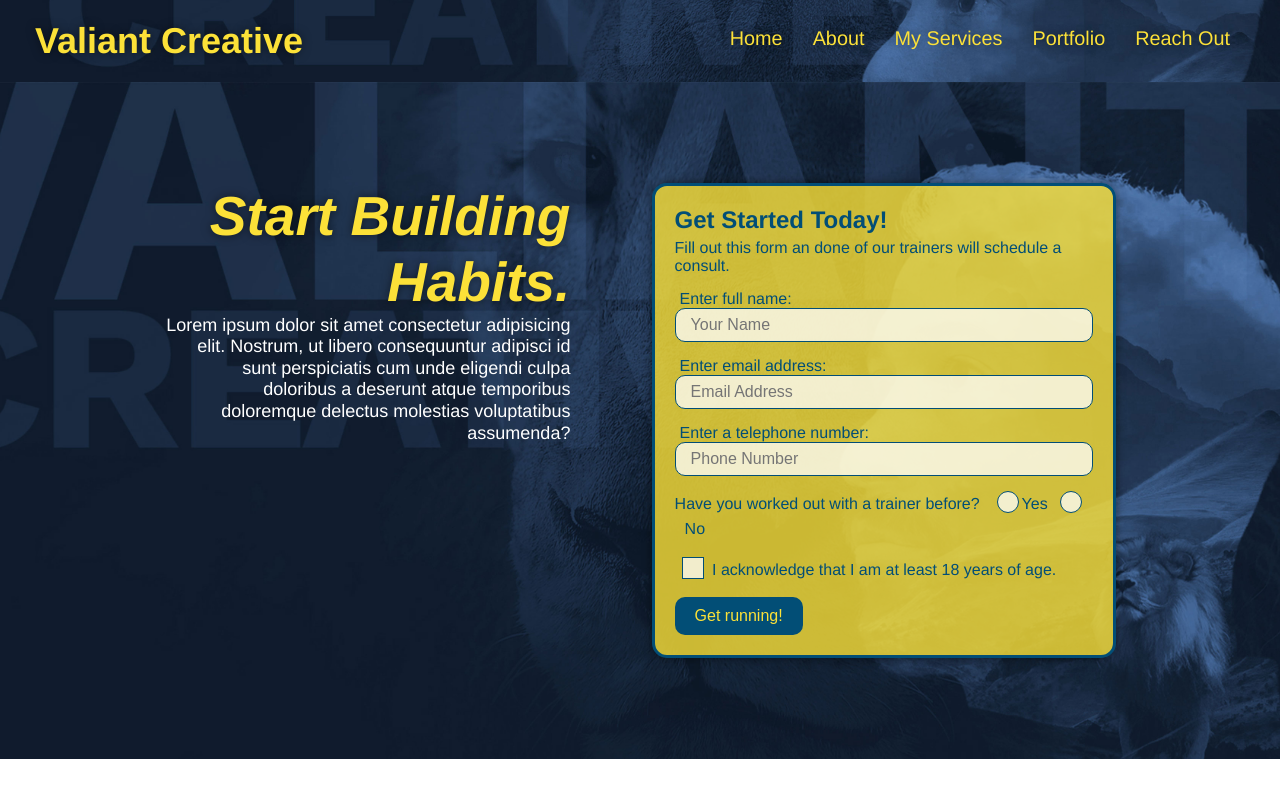
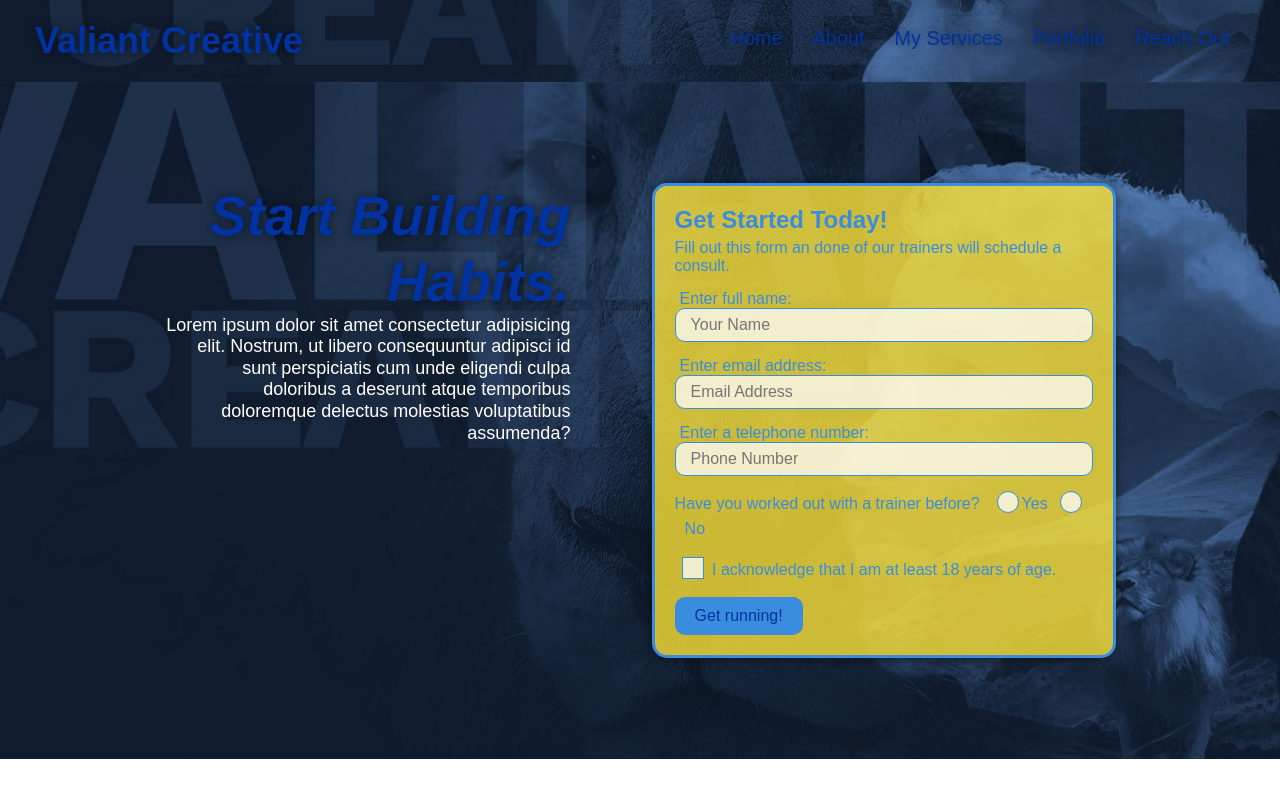
Before and after one commit to valiantcreative33/html-portfolio, a plain HTML site: page index.html in a window 1280 px wide. Shown: the top 800 px of the page. Drawn offline with Linux system fonts and the light colour scheme.

Commit message:
html edts

```diff
--- a/assets/css/style.css
+++ b/assets/css/style.css
@@ -7,13 +7,13 @@
 }
 
 :root {
-  --primary-color: #fce138;
-  --secondary-color: #024e76;
-  --tertiary-color: #39a6b2;
+  --primary-color: #0032A1;
+  --secondary-color: #3A8DDE;
+  --tertiary-color: #ffffff;
 }
 
 body {
-  font-family: Helvetica, Arial, sans-serif;
+  font-family: "Work Sans", Arial, Tahoma, sans-serif;
   color: var(--tertiary-color);
 }
 
```
Also changed, not shown: 1 other file.
